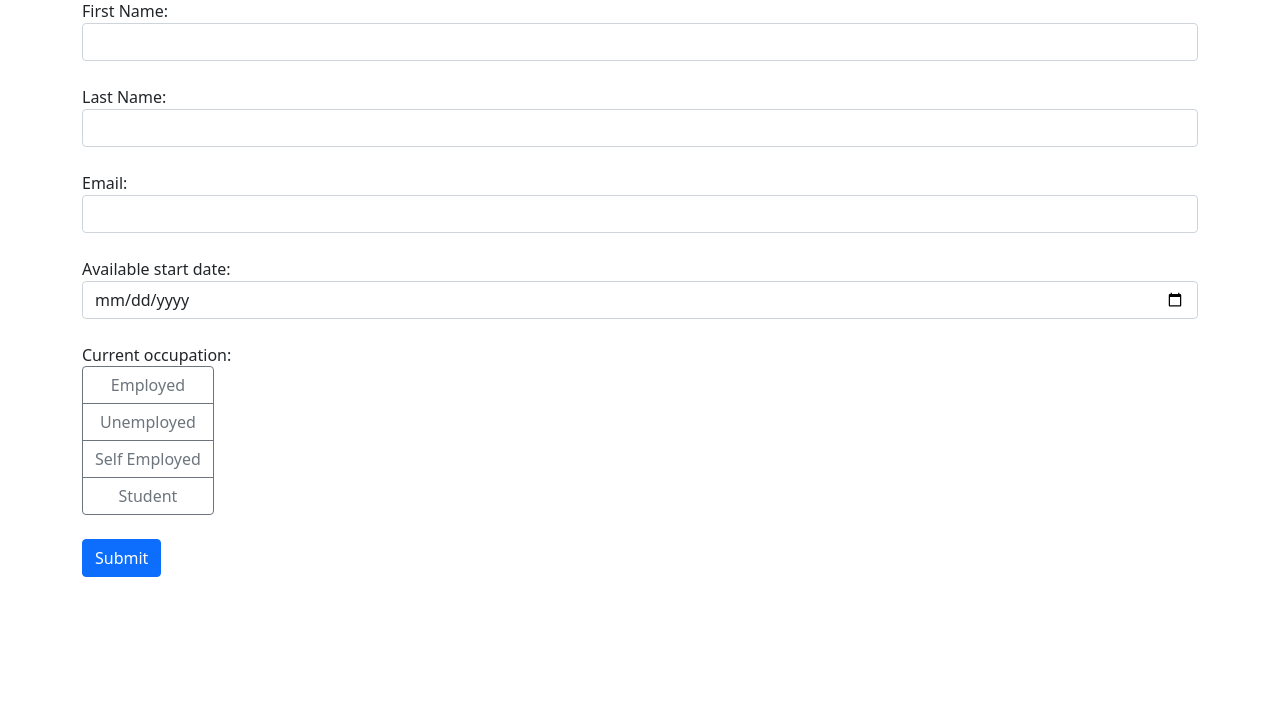
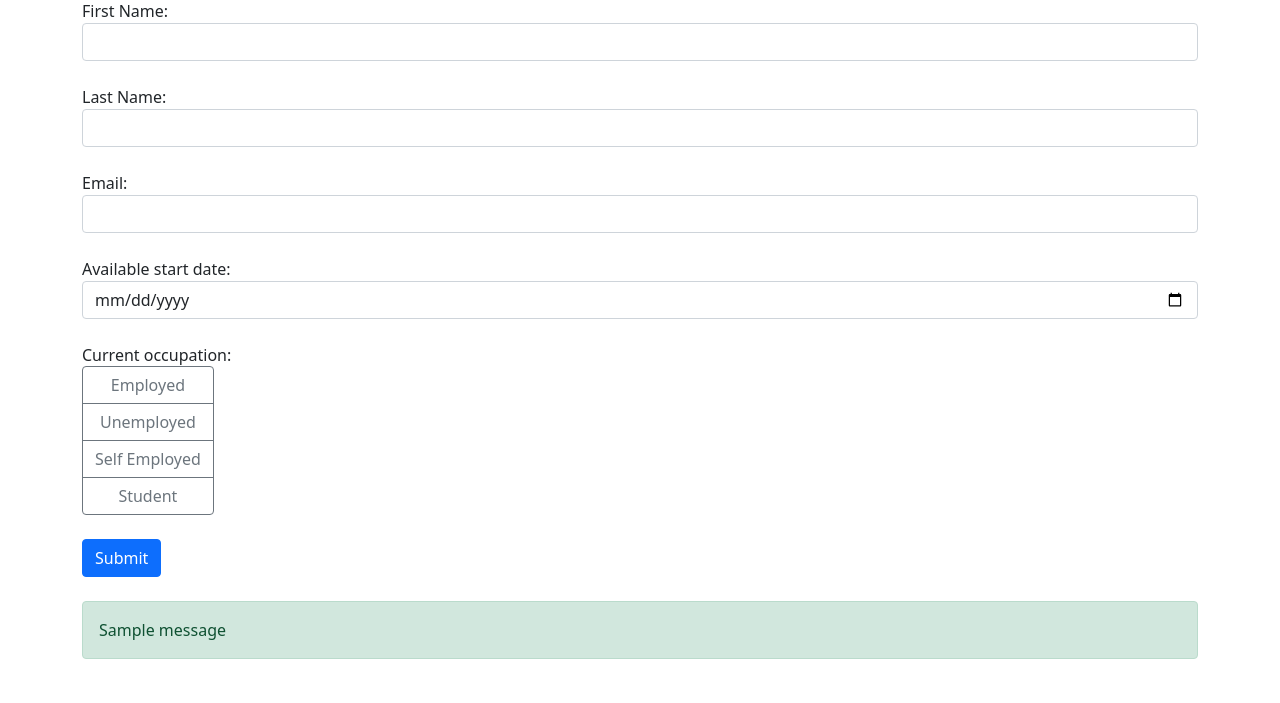
Before and after one commit to DanielCorbellini/flask-job-application-web-app, a Flask app: page / in a window 1280 px wide. Shown: the part 97-800 px from the top of the page. Run offline with Flask 3, Linux system fonts and the light colour scheme; one stand-in notice (Sample message) is shown.

Commit message:
Showing Submission Notification

```diff
--- a/main.py
+++ b/main.py
@@ -1,5 +1,5 @@
 from datetime import datetime
-from flask import Flask, render_template, request
+from flask import Flask, render_template, request, flash, redirect, url_for
 from flask_sqlalchemy import SQLAlchemy
 
 app = Flask(__name__)
@@ -32,6 +32,8 @@ def index():
                     email=email, date=date_obj, occupation=occupation)
         db.session.add(form)
         db.session.commit()
+        flash(f"{first_name}, Your form was submitted successfully", "success")
+        return redirect(url_for("index"))
 
     return render_template("index.html")
 
--- a/templates/index.html
+++ b/templates/index.html
@@ -52,6 +52,15 @@
             </div>
         </div>
         <button class="btn btn-primary mb-4" type="submit">Submit</button>
+        {% with messages = get_flashed_messages() %}
+            {% if messages %}
+                <div class="alert alert-success">
+                    {% for message in messages %}
+                    {{ message }}
+                    {% endfor %}
+                </div>
+            {% endif %}
+        {% endwith %}
     </form>
 </div>
 <script src="https://code.jquery.com/jquery-3.6.0.min.js"></script>
```
Also changed, not shown: instance/data.db.
